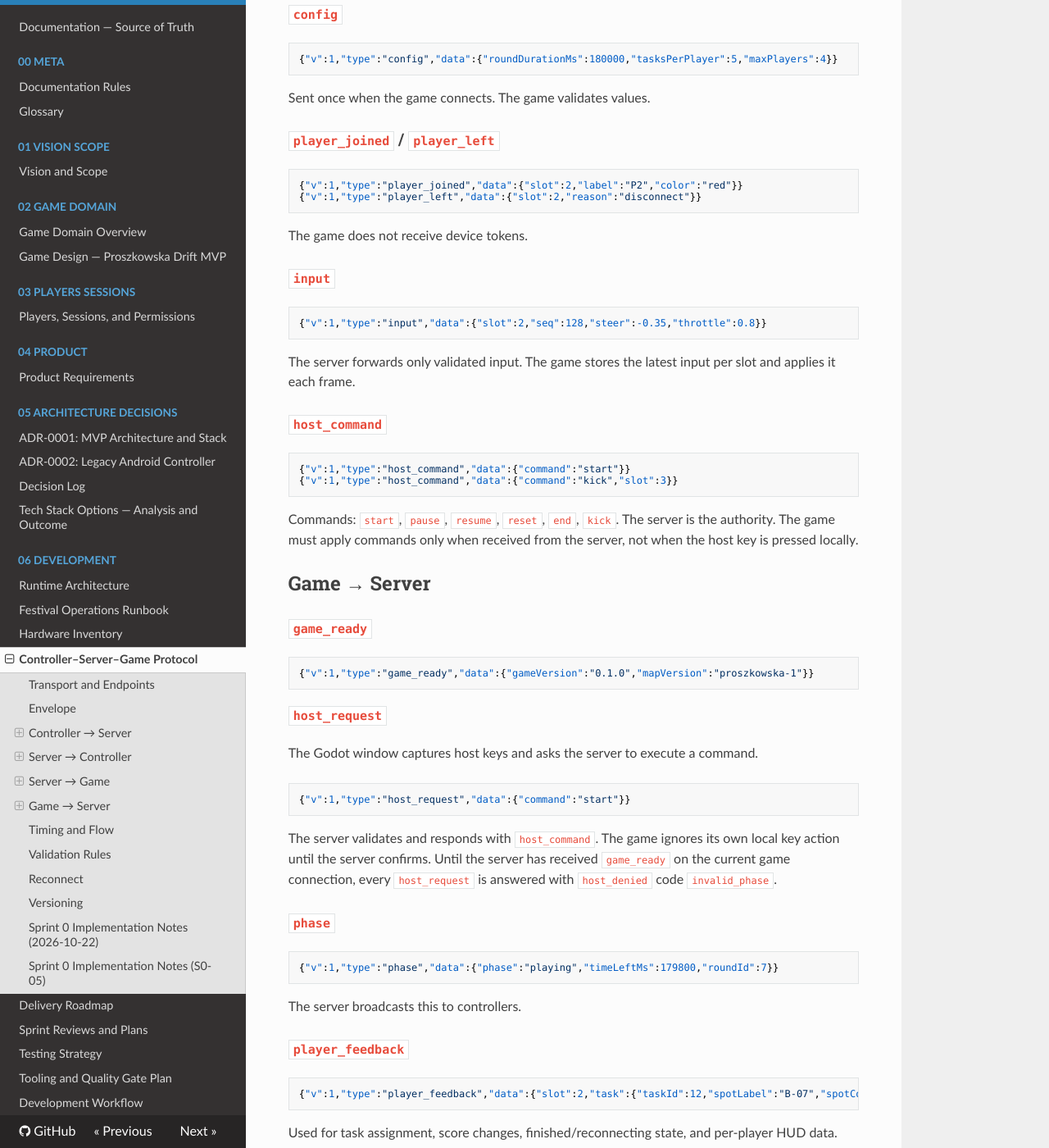
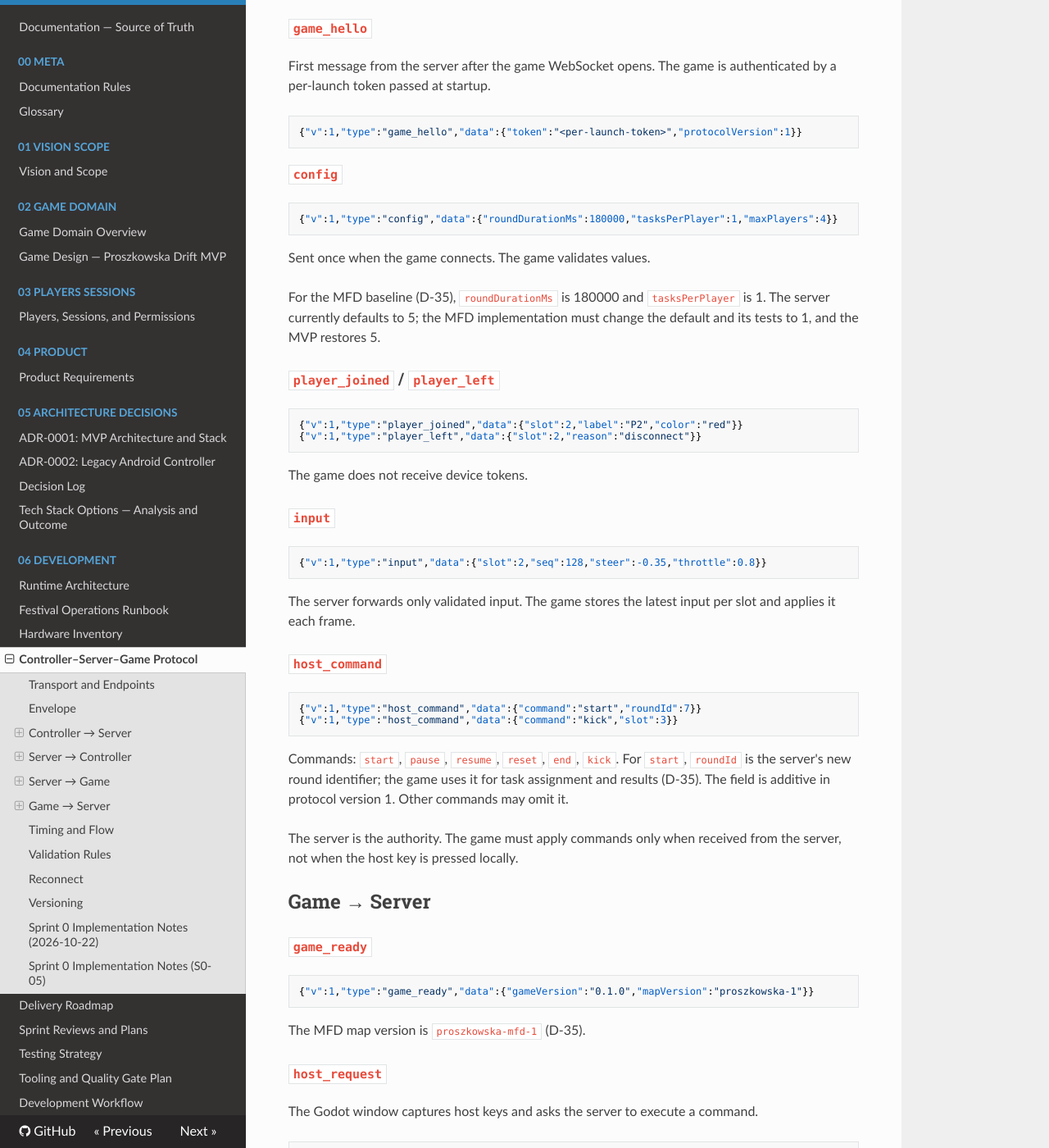
Before and after one commit to PSZLBit/ProszkowskaDrift, an MkDocs documentation site: the page built from documentation/06-development/protocol.md, in a window 1280 px wide and 1400 px high, scrolled down 3253 px. Shown: the whole window at 82% size. Built offline with MkDocs 1.6.1, drawn with Linux system fonts in a browser that asks for light colours; nearby versions of some CDN libraries; some of the changed text lies outside the part shown.

Commit message:
docs(game): align scope docs with the MFD baseline

````diff
--- a/documentation/06-development/protocol.md
+++ b/documentation/06-development/protocol.md
@@ -114,6 +114,8 @@ own countdown as the source of truth.
 - Sent when a task is assigned.
 - `spotLabel` is visible on the map; `hint` is a short direction aid.
 - Do not send map geometry to controllers.
+- In the MFD, a task is assigned once at round start and `deadlineMs` is the
+  remaining round time; there is no per-task auto-skip (D-35).
 
 ### `task_result`
 
@@ -121,11 +123,17 @@ own countdown as the source of truth.
 {"v":1,"type":"task_result","data":{"taskId":12,"points":86,"timeScore":62,"precisionScore":34,"collisionPenalty":10,"rating":"great","totalScore":240}}
 ```
 
+In the MFD, `totalScore` is the same as `points` for the single task. `rating`
+may be present but is not displayed (D-35).
+
 ### `round_result`
 
 ```json
 {"v":1,"type":"round_result","data":{"roundId":7,"winnerSlot":2,"scores":[{"slot":1,"score":620,"tasks":5,"collisions":1},{"slot":2,"score":710,"tasks":5,"collisions":0}]}}
 ```
+
+In the MFD, `tasks` is 0 or 1, scores follow the MFD ranking, and `winnerSlot`
+is 0 when no player completed a task (D-35).
 
 ### `error`
 
@@ -156,10 +164,14 @@ authenticated by a per-launch token passed at startup.
 ### `config`
 
 ```json
-{"v":1,"type":"config","data":{"roundDurationMs":180000,"tasksPerPlayer":5,"maxPlayers":4}}
+{"v":1,"type":"config","data":{"roundDurationMs":180000,"tasksPerPlayer":1,"maxPlayers":4}}
 ```
 
 Sent once when the game connects. The game validates values.
+
+For the MFD baseline (D-35), `roundDurationMs` is 180000 and `tasksPerPlayer`
+is 1. The server currently defaults to 5; the MFD implementation must change the
+default and its tests to 1, and the MVP restores 5.
 
 ### `player_joined` / `player_left`
 
@@ -182,11 +194,15 @@ slot and applies it each frame.
 ### `host_command`
 
 ```json
-{"v":1,"type":"host_command","data":{"command":"start"}}
+{"v":1,"type":"host_command","data":{"command":"start","roundId":7}}
 {"v":1,"type":"host_command","data":{"command":"kick","slot":3}}
 ```
 
 Commands: `start`, `pause`, `resume`, `reset`, `end`, `kick`.
+For `start`, `roundId` is the server's new round identifier; the game uses it
+for task assignment and results (D-35). The field is additive in protocol
+version 1. Other commands may omit it.
+
 The server is the authority. The game must apply commands only when received
 from the server, not when the host key is pressed locally.
 
@@ -197,6 +213,8 @@ from the server, not when the host key is pressed locally.
 ```json
 {"v":1,"type":"game_ready","data":{"gameVersion":"0.1.0","mapVersion":"proszkowska-1"}}
 ```
+
+The MFD map version is `proszkowska-mfd-1` (D-35).
 
 ### `host_request`
 
````
Also changed, not shown: other parts of documentation/06-development/protocol.md (+1 -1 lines), documentation/00-meta/glossary.md (+2 -1 lines), documentation/01-vision-scope/vision-scope.md (+5 -3 lines), documentation/04-product/requirements.md (+11 -1 lines).
